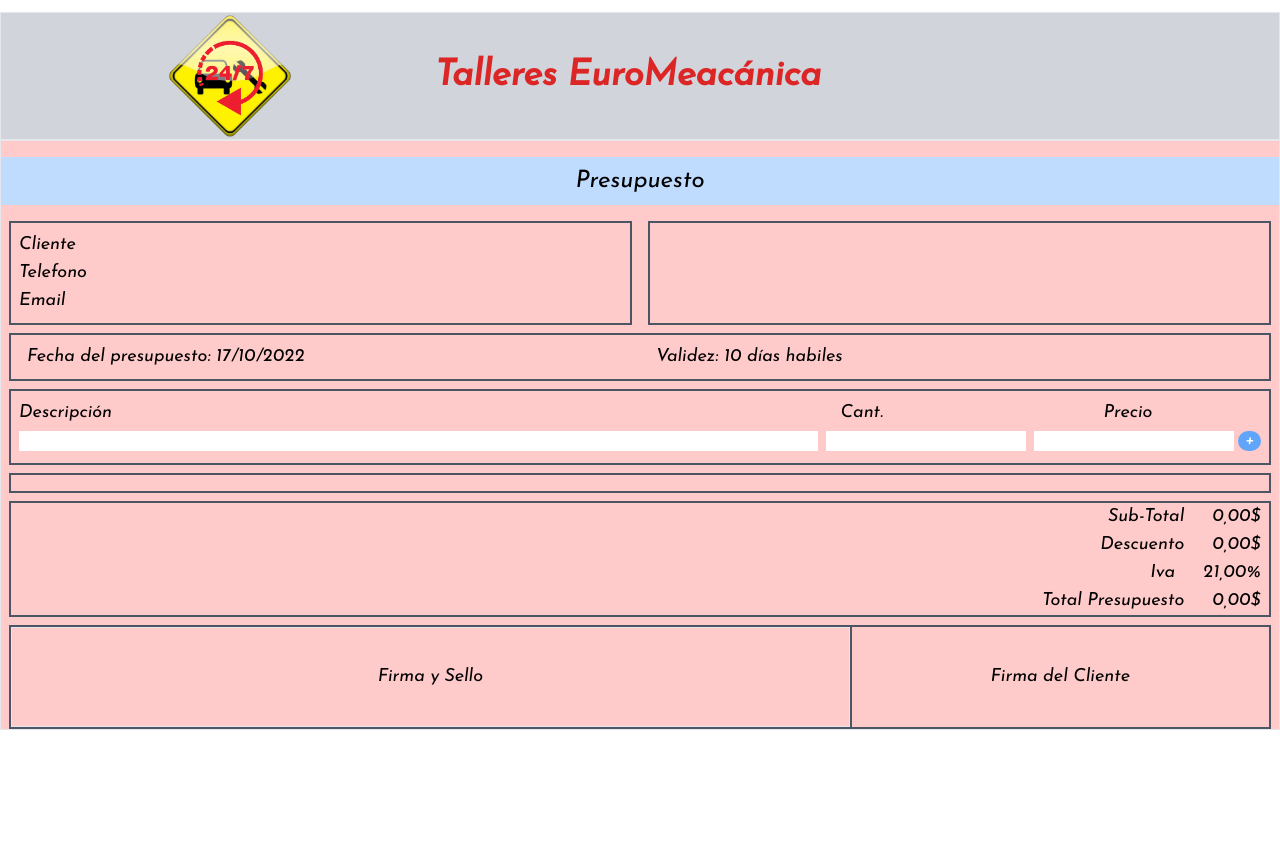
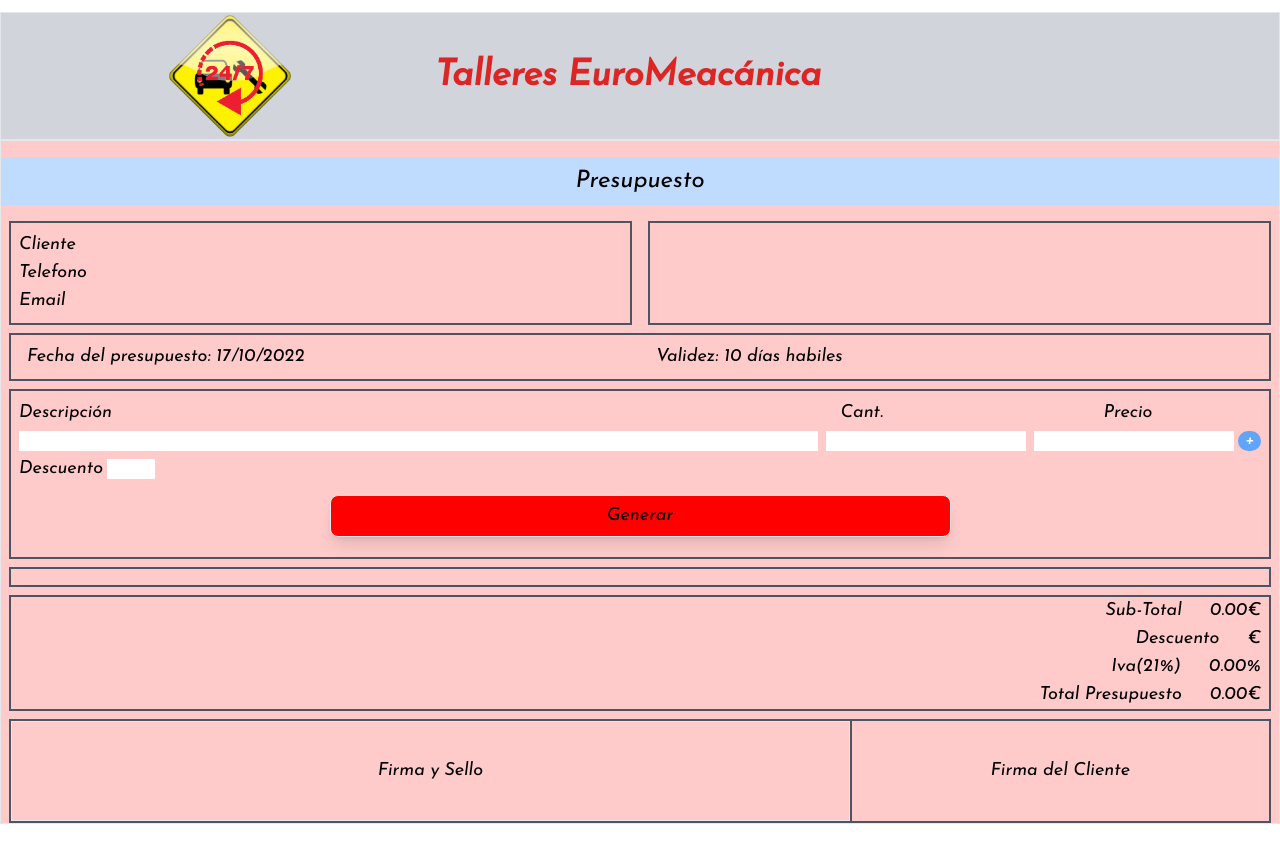
Before and after one commit to Luis1Gonzalez/euroMecanica, a React (Vite) app: page /budget in a window 1280 px wide. Before the commit the page ends 800 px from the top, so only its background shows below. Built offline with nearby package versions, Linux system fonts and the light colour scheme.

Commit message:
trabajando los calculos cdel presupuesto

```diff
--- a/src/pages/Budget.jsx
+++ b/src/pages/Budget.jsx
@@ -8,6 +8,10 @@
   let date = new Date();
   let output = String(date.getDate()).padStart(2, '0') + '/' + String(date.getMonth() + 1).padStart(2, '0') + '/' + date.getFullYear();
   let count = 0
+  let sum = 0;
+  const ini = 0;
+  let calcIva;
+  let calcTotal;
 
   const { client, cel, mail, reception, promise, possibleFailure, km, failure, delivered, brand, model, id, year, now } = cambiazo
 
@@ -16,6 +20,13 @@
   const [cant, setCant] = useState('');
   const [price, setPrice] = useState('');
   const [prod, setProd] = useState('');
+  const [pine, setPine] = useState([]);
+  const [subTotal, setSubTotal] = useState(0);
+  const [iva, setIva] = useState(0);
+  const [total, setTotal] = useState(0);
+  const [discount, setDiscount] = useState('')
+  const [tButton, setTButton] = useState('Generar')
+  const [cButton, setCButton] = useState('red')
 
 
 
@@ -26,19 +37,26 @@
   }
 
 
-  const onSubmit = (e) => {
+  const handleSubmit = (e) => {
     e.preventDefault()
 
 
-
+    if (description, cant, price) {
       const objDetail = {
         id: generateId(),
         description,
         cant,
         price,
-      prod: cant*price,
+        prod: cant * price,
 
       }
+
+
+
+      count = cant * price
+      setPine([...pine, count])
+      console.log(pine)
+
 
 
 
@@ -56,9 +74,35 @@
     }
 
 
+  }
 
 
 
+
+  const fCalcTotal = () => {
+
+    sum = pine.reduce((prev, curr) => prev + curr, ini);
+    setSubTotal(sum)
+    console.log(sum)
+
+    calcIva = sum * 0.21;
+    setIva(calcIva)
+    console.log(iva)
+
+    calcTotal = ((sum + iva)-discount);
+    setTotal(calcTotal)
+    console.log(calcTotal)
+
+    if(tButton === 'Sub-Total'){
+      setTButton('Total')
+      setCButton('green')
+    }else{
+      setTButton('Sub-Total')
+      setCButton('yellow')
+    }
+
+
+  }
 
 
 
@@ -89,7 +133,7 @@
         <p className='w-1/2 p-2 mx-2'>Validez: 10 días habiles</p>
       </div>
 
-      <form id="formAdd" onSubmit={onSubmit} className=' border-2 border-gray-600 p-2 mx-2 mt-2 flex flex-col'>
+      <form action="" onSubmit={handleSubmit} className=' border-2 border-gray-600 p-2 mx-2 mt-2 flex flex-col'>
 
         <div className='w-full flex justify-between'>
           <p className='w-2/3'>Descripción</p>
@@ -104,6 +148,14 @@
           <button type='submit' className='bg-blue-400  rounded-full w-6 h-5 text-lg text-white flex items-center justify-center'>+</button>
         </div>
 
+        <div>
+          <label htmlFor="discount">Descuento</label>
+          <input type="number" id="discount" className='mx-1 w-12 h-5' value={discount} onChange={(e) => setDiscount(e.target.value)} />
+        </div>
+
+        <div className='flex justify-center'>
+          <button className='border w-1/2 m-3 p-1.5 rounded-lg shadow-lg' style={{backgroundColor:`${cButton}`}} onClick={() => fCalcTotal() && changeButton()}>{tButton}</button>
+        </div>
       </form>
 
       <form className=' border-2 border-gray-600 p-2 mx-2 mt-2 flex flex-col'>
@@ -124,25 +176,27 @@
 
       </form>
 
+
+
       <div className="mt-2 border-2 border-gray-600 mx-2">
         <div className='flex justify-end px-2'>
           <p className='mx-7'>Sub-Total</p>
-          <p>0,00$</p>
+          <p>{`${subTotal.toFixed(2)}€`}</p>
         </div>
 
         <div className='flex justify-end px-2'>
           <p className='mx-7'>Descuento</p>
-          <p>0,00$</p>
+          <p>{`${discount}€`}</p>
         </div>
 
         <div className='flex justify-end px-2'>
-          <p className='mx-7'>Iva</p>
-          <p>21,00%</p>
+          <p className='mx-7'>Iva(21%)</p>
+          <p>{`${iva.toFixed(2)}%`}</p>
         </div>
 
         <div className='flex justify-end px-2'>
           <p className='mx-7'>Total Presupuesto</p>
-          <p>0,00$</p>
+          <p>{`${total.toFixed(2)}€`}</p>
         </div>
 
       </div>
```
Lines whose indentation alone changed are shown as unchanged.
